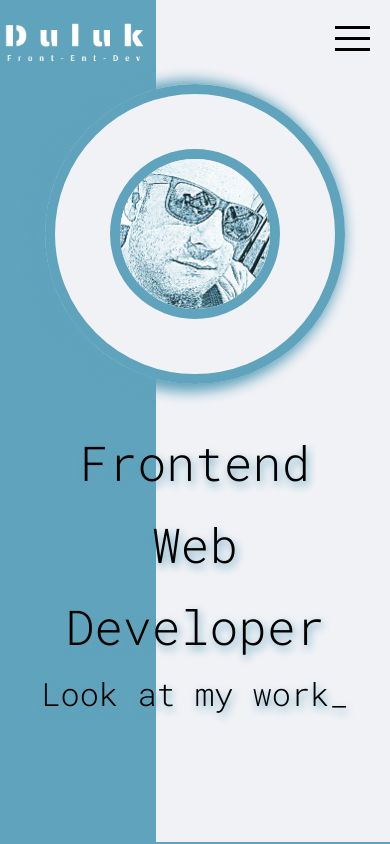
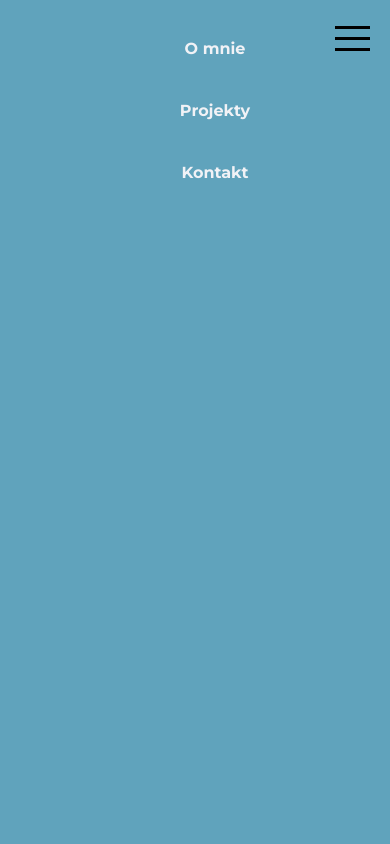
Before and after one commit to rafdul/my-portfolio, a website: page src/index.html in a window 390 px wide. Both pictures are taken after a click on the element 332 px from the left and 42 px from the top of the page. Shown: the top 844 px of the page. Drawn offline with nearby package versions, Linux system fonts and the light colour scheme; some packages are replaced by stand-ins of ours; files that its build step writes are made by us from their sources.

Commit message:
Add javascript for mobilemenu

```diff
--- a/src/index.html
+++ b/src/index.html
@@ -50,6 +50,24 @@
 			</header>
 		</div>
 	</section>
+  <section class="headerMobile">
+    <div class="container">
+      <!-- <div class="close">
+        <ul class="close__menu">
+          <li class="close__menu-item"></li>
+          <li class="close__menu-item"></li>
+          <li class="close__menu-item"></li>
+        </ul>
+      </div> -->
+      <nav class="navigation-mobile">
+        <ul class="menu__mobile">
+          <a href="#about"><li class="menu__mobile-item">O mnie</li></a>
+          <a href="#projects"><li class="menu__mobile-item">Projekty</li></a>
+          <a href="#contacts"><li class="menu__mobile-item">Kontakt</li></a>
+        </ul>
+      </nav>
+    </div>
+  </section>
 	<section id="about">
 		<div class="container">
 			<h2 class="subtitle">O mnie</h2>
--- a/src/js/script.js
+++ b/src/js/script.js
@@ -42,3 +42,22 @@ const typing = (newTime) => {
 };
 
 typing();
+
+// mobilemenu
+const hamburger = document.querySelector('.menu__hamburger');
+const headerMobile = document.querySelector('.headerMobile');
+const navigationMobile = document.querySelector('.navigation-mobile');
+
+hamburger.addEventListener('click', () => {
+  console.log('klik w hamburgera');
+  headerMobile.style.display = 'block';
+  headerMobile.style.transform = `translate(100%, 0%)`;
+  headerMobile.style.transition = '1s';
+  navigationMobile.style.display = 'block';
+});
+
+navigationMobile.addEventListener('click', () => {
+  console.log('klik w menu mobile');
+  headerMobile.style.display = 'none';
+  navigationMobile.style.display = 'none';
+});
--- a/src/sass/partials/_header.scss
+++ b/src/sass/partials/_header.scss
@@ -157,7 +157,7 @@
 
       .banner {
         p:first-of-type {
-          font-size: $base-size*3;
+          font-size: $base-size*2.5;
           margin: $main-spacing 0;
         }
 
--- /dev/null
+++ b/src/sass/partials/_headerMobile.scss
@@ -0,0 +1,36 @@
+@import './variables.scss';
+@import './mixins.scss';
+
+.headerMobile {
+  position: absolute;
+  content: '';
+  background-color: $color-main;
+  width: 100%;
+  height: 100%;
+  z-index: 8;
+  top: 0;
+  left: -100%;
+  transform: translate(0%,0%);
+  // display: none;
+
+  .container {
+    @include container;
+
+    // .close__menu {
+    //   list-style: none;
+    //   display: flex;
+    //   flex-direction: column;
+    //   cursor: pointer;
+    //   align-items: flex-end;
+    //   margin-right: $main-spacing*2;
+
+    //   &-item {
+    //     margin: 0 $main-spacing;
+    //     width: 35px;
+    //     height: 3px;
+    //     background-color: $color-text-light;
+    //     margin: 4px;
+    //   }
+    // }
+  }
+}
--- a/src/sass/partials/_nav.scss
+++ b/src/sass/partials/_nav.scss
@@ -21,6 +21,7 @@
 
   .menu {
     margin: 0 $main-spacing;
+    z-index: 9;
 
     &__main {
       list-style: none;
@@ -61,6 +62,31 @@
   }
 }
 
+.navigation-mobile {
+  display: none;
+  text-align: center;
+  z-index: 9;
+
+  .menu__mobile {
+    list-style: none;
+
+    a {
+      color: $color-text-light;
+      font-weight: 700;
+      cursor: pointer;
+      text-decoration: none;
+
+      &:hover {
+        color: $color-dark;
+      }
+    }
+
+    a .menu__mobile-item {
+      margin: 10%;
+    }
+  }
+}
+
 @media(max-width: 880px) {
   .navigation {
     .logo {
@@ -88,11 +114,13 @@
         list-style: none;
         display: flex;
         flex-direction: column;
-        // justify-content: center;
-        // align-items: center;
         cursor: pointer;
       }
     }
+  }
+
+  .navigation-mobile {
+    display: block;
   }
 }
 
--- a/src/sass/style.scss
+++ b/src/sass/style.scss
@@ -1,6 +1,7 @@
 @import './partials/mixins.scss';
 @import './partials/general.scss';
 @import './partials/header.scss';
+@import './partials/headerMobile';
 @import './partials/nav.scss';
 @import './partials/about.scss';
 @import './partials/projects';
```
